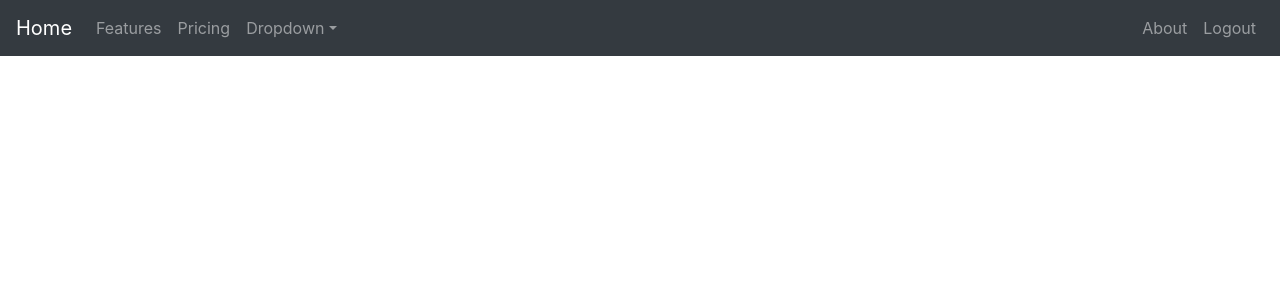
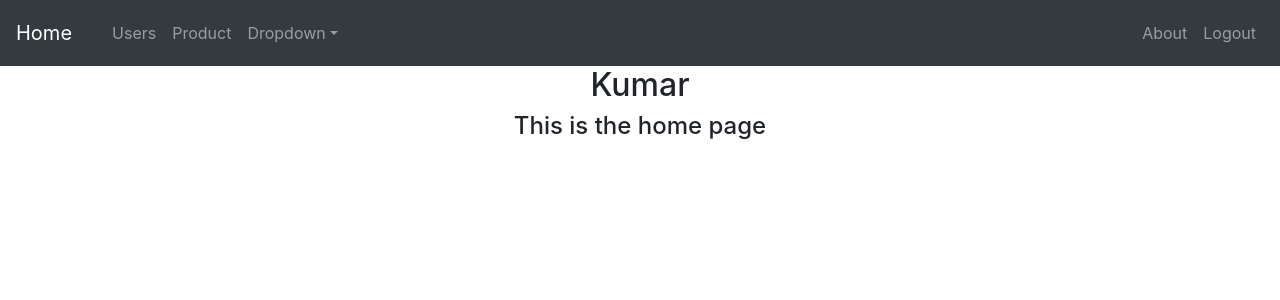
Before and after one commit to pradeepims89/TNC, a React (Create React App) app: page /Home in a window 1280 px wide. Shown: the top 300 px of the page. Built offline with nearby package versions, Linux system fonts and the light colour scheme.

Commit message:
add redux library

```diff
--- a/package.json
+++ b/package.json
@@ -11,8 +11,11 @@
     "react": "^16.12.0",
     "react-bootstrap": "^1.0.0-beta.16",
     "react-dom": "^16.12.0",
+    "react-redux": "^7.1.3",
     "react-router-dom": "^5.1.2",
-    "react-scripts": "3.3.0"
+    "react-scripts": "3.3.0",
+    "redux": "^4.0.5",
+    "redux-thunk": "^2.3.0"
   },
   "scripts": {
     "start": "react-scripts start",
--- a/src/App.js
+++ b/src/App.js
@@ -1,8 +1,9 @@
 import React from 'react';
 import logo from './logo.svg';
 import './App.css';
-import Home from './component/home'
-
+import Routers from './Routers/routes'
+import { Provider } from 'react-redux'
+import store from './Store';
 function App() {
   return (
     <div className="App">
@@ -20,7 +21,10 @@ function App() {
           Learn React
         </a>
       </header> */}
-      <Home></Home>
+      <Provider store={store}>
+      <Routers></Routers>
+      </Provider>
+
     </div>
   );
 }
--- a/src/Routers/navigation.js
+++ b/src/Routers/navigation.js
@@ -1,17 +1,24 @@
 import React from 'react';
-import {Button ,ButtonToolbar,Navbar,NavDropdown ,Nav} from 'react-bootstrap'
-
-class Navigations   extends React.Component{
-    render()
-    {
-       return(
+import {Navbar, NavDropdown, Nav } from 'react-bootstrap'
+import {
+  BrowserRouter as Router,
+  Link
+} from "react-router-dom";
+import home from '../component/home';
+import Users from '../component/Users';
+import product from '../component/product';
+class Navigations extends React.Component {
+  render() {
+    return (
       <Navbar collapseOnSelect expand="lg" bg="dark" variant="dark">
-  <Navbar.Brand href="#home">Home</Navbar.Brand>
+        <Navbar.Brand >
+        <Link to='/home' className="navbar-brand" >Home </Link>
+        </Navbar.Brand>
         <Navbar.Toggle aria-controls="responsive-navbar-nav" />
         <Navbar.Collapse id="responsive-navbar-nav">
           <Nav className="mr-auto">
-      <Nav.Link href="#features">Features</Nav.Link>
-      <Nav.Link href="#pricing">Pricing</Nav.Link>
+            <Nav><Link to='/Users' className="nav-link" >Users</Link></Nav>
+            <Nav><Link to='/product' className="nav-link" >Product</Link></Nav>
             <NavDropdown title="Dropdown" id="collasible-nav-dropdown">
               <NavDropdown.Item href="#action/3.1">Action</NavDropdown.Item>
               <NavDropdown.Divider />
--- a/src/Routers/routes.js
+++ b/src/Routers/routes.js
@@ -1,18 +1,28 @@
 import React from 'react';
-import {Button ,ButtonToolbar,Navbar,NavDropdown ,Nav} from 'react-bootstrap'
+import Home from '../component/home';
+import Users from '../component/Users';
+import product from '../component/product';
+import Navigations from '../Routers/navigation';
+import { Button, ButtonToolbar, Navbar, NavDropdown, Nav } from 'react-bootstrap';
+import {
+    BrowserRouter as Router,
+    Switch,
+    Route,
+    Link
+  } from "react-router-dom";
 
-class Routers   extends React.Component{
-    render()
-    {
-       return(
+class Routers extends React.Component {
+    render() {
+        return (
+            <Router>
+                <Navigations></Navigations>
+                <Route path='/Home' component={Home}></Route>
+                <Route path='/Users' component={Users}></Route>
+                <Route path='/product' component={product}></Route>
+            </Router>
 
-        <Router>
-             <Route path={match.path} Component={}></Route>
-        </Router>
-
-       )
+        )
 
     }
-
 }
 export default Routers;
--- /dev/null
+++ b/src/Store/index.js
@@ -0,0 +1,12 @@
+import { createStore, applyMiddleware } from 'redux';
+import thunk from 'redux-thunk';
+import allReucers from './reducer'
+const store = createStore(
+    //Reducer
+    allReucers
+    ,
+    {},
+    applyMiddleware(thunk)
+
+)
+export default store;
--- /dev/null
+++ b/src/Store/reducer/index.js
@@ -0,0 +1,7 @@
+import {combineReducers} from 'redux'
+import reducer from './reducer';
+export default  combineReducers(
+    {
+    roorReduce:reducer
+    }
+)
--- /dev/null
+++ b/src/Store/reducer/reducer.js
@@ -0,0 +1,10 @@
+const ININTIAL_STATE={
+    UserName:'Kumar'
+}
+const reducer = (state = ININTIAL_STATE, action) => {
+    switch(action.type){
+        default:
+            return state
+    }
+}
+export default  reducer;
--- /dev/null
+++ b/src/component/Users.js
@@ -0,0 +1,11 @@
+import React, { Component } from 'react';
+class Users extends Component {
+    render() {
+        return (
+            <div>
+                <h5>yhis is the user page</h5>
+            </div>
+        )
+    }
+}
+export default Users
--- a/src/component/home.js
+++ b/src/component/home.js
@@ -1,35 +1,30 @@
 import React from 'react';
-import {Button ,ButtonToolbar,Navbar,NavDropdown ,Nav} from 'react-bootstrap'
+import { Button, ButtonToolbar, Navbar, NavDropdown, Nav } from 'react-bootstrap'
+import {connect} from 'react-redux'
+class Home extends React.Component {
+  render() {
+    return (
+      <div>
+        <h2>{this.props._UserName}</h2>
+        <h4> This is the home page</h4>
+      </div>
+    )
 
-class Home   extends React.Component{
-    render()
+  }
+
+}
+function MapStateToProps(state) {
+  return (
     {
-       return(
-        <Navbar collapseOnSelect expand="lg" bg="dark" variant="dark">
-  <Navbar.Brand href="#home">Home</Navbar.Brand>
-  <Navbar.Toggle aria-controls="responsive-navbar-nav" />
-  <Navbar.Collapse id="responsive-navbar-nav">
-    <Nav className="mr-auto">
-      <Nav.Link href="#features">Features</Nav.Link>
-      <Nav.Link href="#pricing">Pricing</Nav.Link>
-      <NavDropdown title="Dropdown" id="collasible-nav-dropdown">
-        <NavDropdown.Item href="#action/3.1">Action</NavDropdown.Item>
-        <NavDropdown.Divider />
-        <NavDropdown.Item href="#action/3.4">Separated link</NavDropdown.Item>
-      </NavDropdown>
-    </Nav>
-    <Nav>
-      <Nav.Link href="#deets">About</Nav.Link>
-      <Nav.Link eventKey={2} href="#memes">
-        Logout
-      </Nav.Link>
-    </Nav>
-  </Navbar.Collapse>
-</Navbar>
-
-       )
+      _UserName: state.roorReduce.UserName
+    }
+  )
+}
+function MapDispatchProps(disPatch) {
+  return (
+    {
 
     }
-
+  )
 }
-export default Home;
+export default connect(MapStateToProps, MapDispatchProps)(Home);
--- /dev/null
+++ b/src/component/product.js
@@ -0,0 +1,11 @@
+import React, { Component } from 'react';
+class Product extends Component {
+    render() {
+        return (
+            <div>
+                <h5>yhis is the  Product</h5>
+            </div>
+        )
+    }
+}
+export default Product
```
Also changed, not shown: 1 other file (tests, documents, lock files or other folders). Lines whose indentation alone changed are shown as unchanged.
